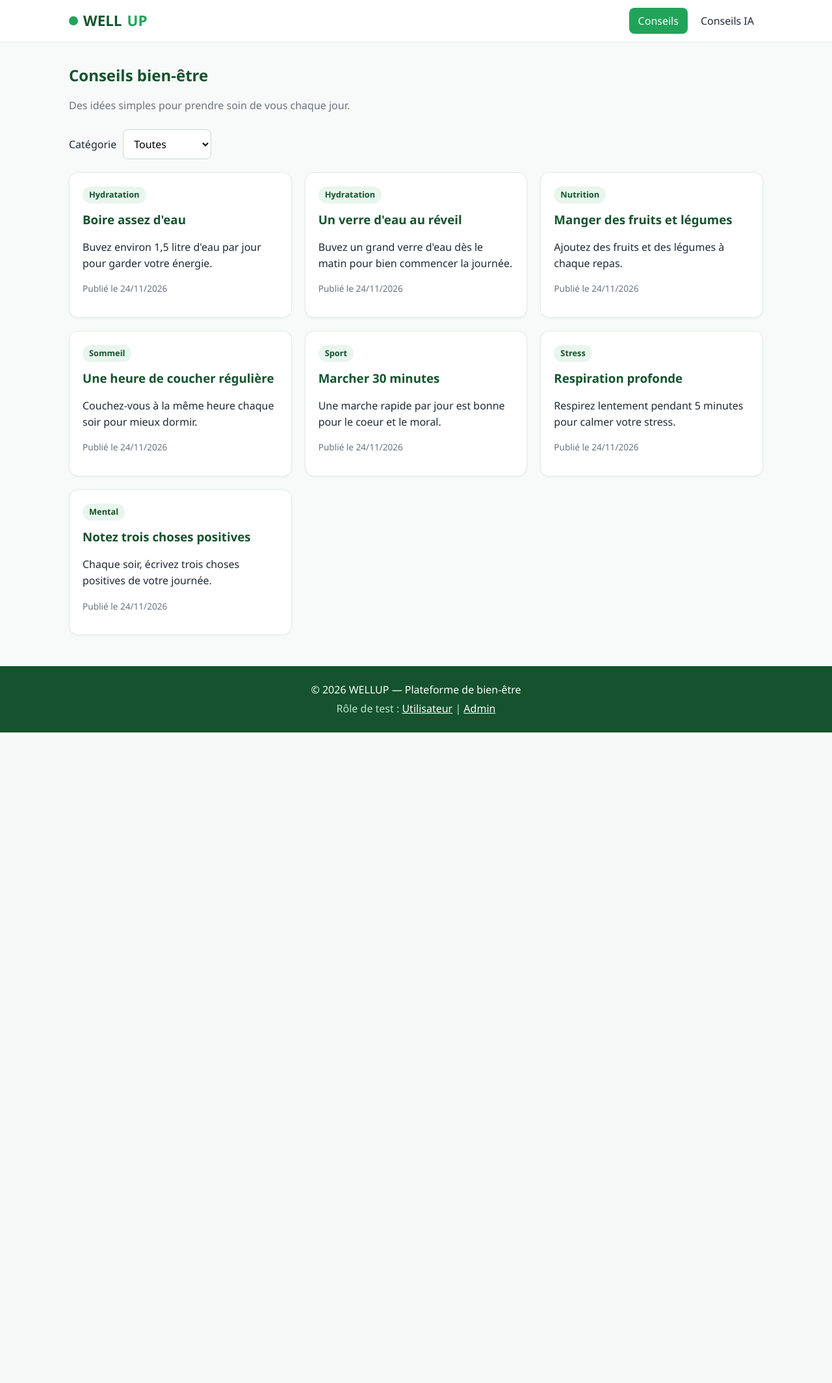
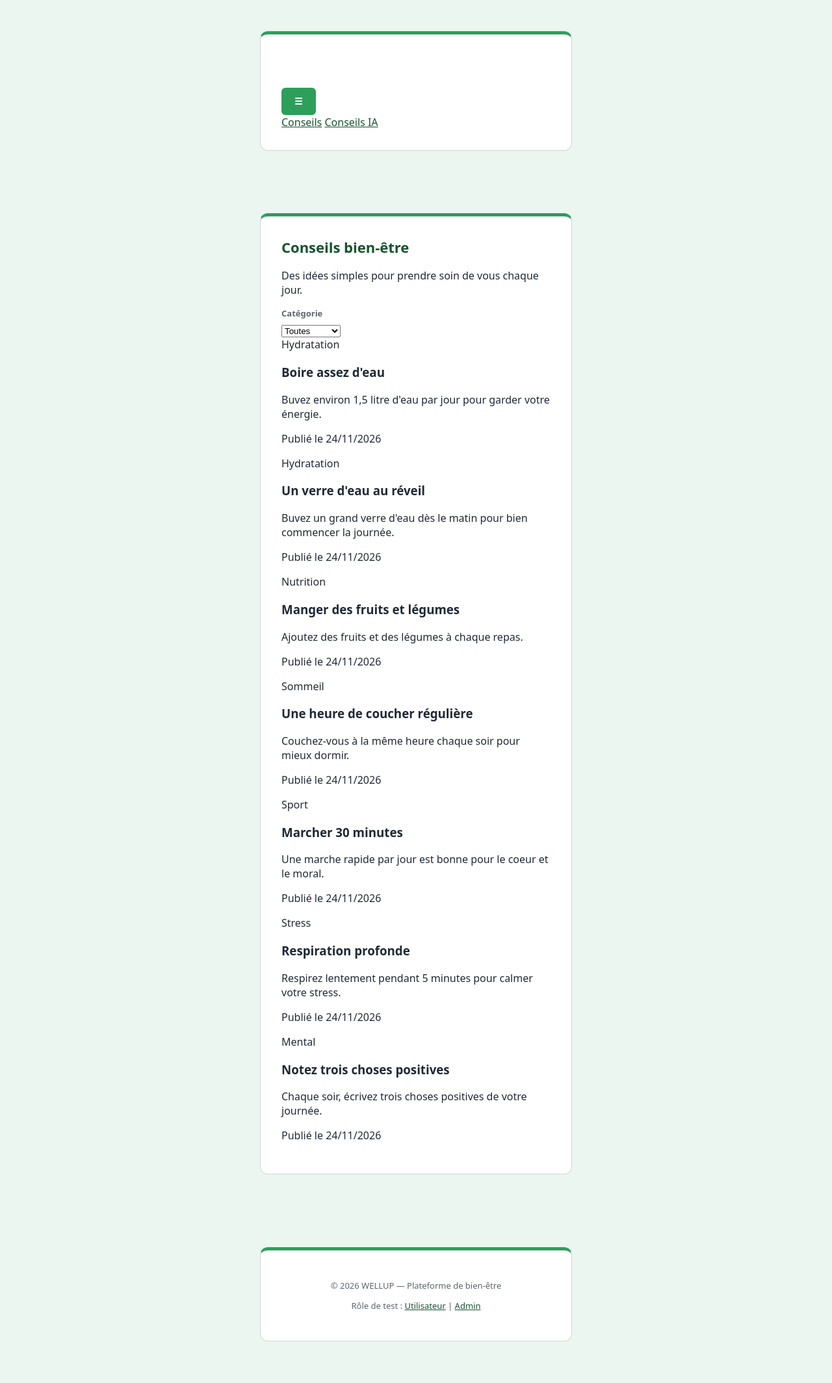
Before and after one commit to aichatayeb59-glitch/Esprit-PIDEV-2A12-2026-WELLUP, a PHP site: page / in a window 1280 px wide. Shown: the whole page at 65% size. Before the commit the page ends 1127 px from the top, so only its background shows below. Run offline with PHP 8.4, Linux system fonts and the light colour scheme; data comes from the database, SQL or seed files in the repository.

Commit message:
feat(users): layout frontoffice, CSS et JS de base

```diff
--- a/assets/css/wellup.css
+++ b/assets/css/wellup.css
@@ -1,119 +1,80 @@
-/* WELLUP — deux tons de vert uniquement (foncé + principal), fond clair */
-:root{
-  --green-dark:#14532d;
-  --green:#22a35a;
-  --bg:#f7faf8;
-  --card:#ffffff;
-  --text:#1f2937;
-  --muted:#6b7280;
-  --line:#e3ece6;
-  --danger:#b42318;
+/* WELLUP - frontoffice */
+:root {
+    --vert-fonce: #14532d;
+    --vert: #2e9e5b;
+    --fond: #eaf6ef;
+    --gris: #5b6670;
+    --rouge: #b42318;
+    --bord: #d1d9d4;
 }
-*{box-sizing:border-box}
-body{margin:0;font-family:"Segoe UI",system-ui,sans-serif;background:var(--bg);color:var(--text);line-height:1.55}
-a{color:var(--green-dark)}
-.container{max-width:1100px;margin:0 auto;padding:0 16px}
-.muted{color:var(--muted)} .small{font-size:.85rem}
+* { box-sizing: border-box; }
+body { margin: 0; min-height: 100vh; display: flex; flex-direction: column;
+       font-family: system-ui, Arial, sans-serif; background: var(--fond); color: #1f2937; }
+a { color: var(--vert-fonce); }
 
-/* Preloader */
-#preloader{position:fixed;inset:0;background:#fff;display:flex;align-items:center;justify-content:center;z-index:999;transition:opacity .3s}
-#preloader.hide{opacity:0;pointer-events:none}
-.spinner{width:42px;height:42px;border:4px solid var(--line);border-top-color:var(--green);border-radius:50%;animation:spin 1s linear infinite}
-@keyframes spin{to{transform:rotate(360deg)}}
+/* Navigation */
+.topnav { display: flex; flex-wrap: wrap; align-items: center; justify-content: space-between;
+          gap: 12px; padding: 12px 24px; background: var(--vert-fonce); }
+.brand { display: flex; align-items: center; gap: 8px; color: #fff; text-decoration: none;
+         font-weight: 800; font-size: 1.3rem; }
+.brand b { color: #6fd39b; }
+.brand-img { height: 36px; }
+.links a { padding: 8px 12px; color: #fff; text-decoration: none; font-size: 14px; }
+.links a.btn-primary { background: var(--vert); border-radius: 20px; }
 
-/* Brand */
-.brand{font-weight:800;font-size:1.4rem;color:var(--green-dark);text-decoration:none;display:inline-flex;align-items:center;gap:8px}
-.brand span{color:var(--green)}
-.brand-dot{width:14px;height:14px;border-radius:50%;background:var(--green);display:inline-block}
+/* Cartes */
+.container { width: calc(100% - 2rem); max-width: 480px; margin: 48px auto; padding: 32px;
+             background: #fff; border: 1px solid var(--bord); border-top: 5px solid var(--vert);
+             border-radius: 12px; }
+.container.wide { max-width: 800px; }
+h1 { margin-top: 0; font-size: 22px; color: var(--vert-fonce); }
 
-/* Navbar front */
-.navbar{background:#fff;border-bottom:1px solid var(--line);position:sticky;top:0;z-index:50}
-.navbar-inner{display:flex;align-items:center;justify-content:space-between;min-height:64px}
-.nav-links{display:flex;gap:6px}
-.nav-links a{padding:8px 14px;border-radius:8px;text-decoration:none;color:var(--text)}
-.nav-links a:hover{background:var(--bg)}
-.nav-links a.active{background:var(--green);color:#fff}
-.nav-links .nav-admin{border:1px solid var(--green-dark);color:var(--green-dark)}
-.nav-toggle{display:none;background:none;border:0;font-size:1.6rem;color:var(--green-dark)}
+/* Formulaires */
+label { display: block; margin: 14px 0 6px; font-size: 13px; font-weight: 600; color: var(--gris); }
+input[type=text], input[type=email], input[type=password] {
+    width: 100%; padding: 10px 12px; border: 1px solid var(--bord); border-radius: 6px; font-size: 15px; }
+input:focus { outline: 2px solid var(--vert); }
+.pw { display: flex; align-items: center; gap: 8px; }
+.hint { margin: 4px 0 0; font-size: 12px; color: var(--gris); }
 
-.page{padding:32px 16px 48px;min-height:70vh}
-.page-head{margin-bottom:24px}
-.page-head h1{margin:0 0 4px;color:var(--green-dark)}
-.head-row{display:flex;justify-content:space-between;align-items:center;gap:16px;flex-wrap:wrap}
+/* Boutons */
+button, .btn { display: inline-block; margin-top: 22px; padding: 11px 18px; background: var(--vert);
+               color: #fff; border: 2px solid var(--vert); border-radius: 6px; font-size: 14px;
+               font-weight: 600; cursor: pointer; text-decoration: none; }
+button:hover, .btn:hover { background: var(--vert-fonce); border-color: var(--vert-fonce); }
+form button[type=submit] { width: 100%; }
+.btn-outline { background: #fff; color: var(--vert-fonce); border-color: var(--vert); }
+.btn-outline:hover { background: var(--fond); color: var(--vert-fonce); }
+.pw-toggle { margin: 0; padding: 6px; background: none; border: 0; color: var(--vert-fonce); font-weight: 400; }
+.pw-toggle:hover { background: none; }
+.actions { display: flex; flex-wrap: wrap; gap: 12px; }
+.actions .btn { margin-top: 18px; }
 
-/* Buttons */
-.btn{display:inline-block;padding:10px 18px;border-radius:8px;border:1px solid transparent;font-size:.95rem;cursor:pointer;text-decoration:none;font-family:inherit}
-.btn-sm{padding:6px 12px;font-size:.85rem}
-.btn-primary{background:var(--green);color:#fff}
-.btn-primary:hover{background:var(--green-dark)}
-.btn-outline{background:#fff;border-color:var(--green-dark);color:var(--green-dark)}
-.btn-outline:hover{background:var(--bg)}
-.btn-danger{background:#fff;border-color:var(--danger);color:var(--danger)}
-.btn-danger:hover{background:var(--danger);color:#fff}
+/* Messages et badges */
+.alert { margin-bottom: 14px; padding: 10px 14px; border-radius: 6px; font-size: 13px; }
+.alert-error { background: #fee4e2; color: var(--rouge); }
+.alert-success { background: #dcfce7; color: var(--vert-fonce); }
+.badge { display: inline-block; padding: 3px 10px; border-radius: 12px; font-size: 12px; font-weight: 600; }
+.badge-admin { background: #fee4e2; color: var(--rouge); }
+.badge-user { background: #dcfce7; color: var(--vert-fonce); }
 
-/* Cards */
-.grid{display:grid;grid-template-columns:repeat(auto-fill,minmax(280px,1fr));gap:20px}
-.card{background:var(--card);border:1px solid var(--line);border-radius:14px;padding:20px;box-shadow:0 1px 3px rgba(20,83,45,.06)}
-.card h3{margin:10px 0 8px;color:var(--green-dark)}
-.tag{display:inline-block;background:#e8f6ee;color:var(--green-dark);padding:3px 10px;border-radius:99px;font-size:.8rem;font-weight:600}
-.empty{text-align:center;background:var(--card);border:1px dashed var(--green);border-radius:14px;padding:40px 16px}
-.notice{background:#e8f6ee;border-left:4px solid var(--green);padding:12px 16px;border-radius:8px;margin-bottom:20px}
-.result-box{background:var(--card);border:1px solid var(--line);border-radius:14px;padding:20px;margin-top:20px}
-.result-box h2{margin-top:0;color:var(--green-dark)}
-.panel{background:var(--card);border:1px solid var(--line);border-radius:14px;padding:24px;max-width:720px}
+/* Tableaux et listes */
+table { width: 100%; margin-top: 20px; border-collapse: collapse; }
+th, td { padding: 10px; text-align: left; border-bottom: 1px solid var(--bord); font-size: 14px; word-break: break-word; }
+th { width: 35%; color: var(--gris); }
+.liens { line-height: 2; }
+.switch-link { margin-top: 18px; text-align: center; font-size: 13px; color: var(--gris); }
+.site-footer { margin-top: auto; padding: 16px; text-align: center; font-size: 13px; color: var(--gris); }
 
-/* Forms */
-.filter{display:flex;gap:10px;align-items:center;flex-wrap:wrap;margin-bottom:20px}
-.field{margin-bottom:18px;display:flex;flex-direction:column;gap:6px}
-.field label{font-weight:600;color:var(--green-dark)}
-input[type=text],select,textarea{padding:10px 12px;border:1px solid #cfd9d2;border-radius:8px;font:inherit;background:#fff}
-input:focus,select:focus,textarea:focus{outline:2px solid var(--green);border-color:var(--green)}
-.has-error input,.has-error select,.has-error textarea{border-color:var(--danger)}
-.error{color:var(--danger)}
-.form-actions{display:flex;gap:10px}
+@media (max-width: 480px) { .container { margin: 24px auto; padding: 20px; } }
 
-/* Alerts */
-.alert{padding:12px 16px;border-radius:8px;margin-bottom:20px}
-.alert-success{background:#e8f6ee;border:1px solid var(--green);color:var(--green-dark)}
-.alert-error{background:#fdecea;border:1px solid var(--danger);color:var(--danger)}
+/* Validation côté client */
+.field-error { margin: 4px 0 0; font-size: 12px; color: var(--rouge); }
+input.input-invalid { border-color: var(--rouge); }
 
-/* Table */
-.table-wrap{overflow-x:auto;background:var(--card);border:1px solid var(--line);border-radius:14px}
-.table{width:100%;border-collapse:collapse}
-.table th{background:var(--green-dark);color:#fff;text-align:left;padding:12px 14px}
-.table td{padding:12px 14px;border-top:1px solid var(--line);vertical-align:middle}
-.table tr:hover td{background:var(--bg)}
-.actions{display:flex;gap:8px;white-space:nowrap}
-form.inline{display:inline}
-
-/* Footer */
-.site-footer{background:var(--green-dark);color:#fff;text-align:center;padding:20px 16px}
-.site-footer p{margin:4px 0}.site-footer a{color:#fff}.site-footer .muted{color:#bfe5cd}
-.admin-footer{padding:16px 24px;border-top:1px solid var(--line)}
-
-/* Back office */
-body.back{display:flex}
-.sidebar{width:250px;min-height:100vh;background:#fff;border-right:1px solid var(--line);padding:20px 14px;position:fixed;top:0;left:0;bottom:0;overflow-y:auto;z-index:60;transition:transform .25s}
-.sidebar nav a{display:block;padding:9px 12px;border-radius:8px;text-decoration:none;color:var(--text);margin-bottom:3px}
-.sidebar nav a:hover{background:var(--bg)}
-.sidebar nav a.active{background:var(--green);color:#fff}
-.sidebar-title{font-size:.75rem;text-transform:uppercase;letter-spacing:.06em;color:var(--muted);margin:20px 8px 6px}
-.main-wrapper{margin-left:250px;flex:1;min-width:0;min-height:100vh;display:flex;flex-direction:column}
-.admin-content{padding:24px;flex:1}
-.topbar{display:flex;justify-content:space-between;align-items:center;padding:12px 24px;background:#fff;border-bottom:1px solid var(--line)}
-.topbar-right{display:flex;gap:12px;align-items:center}
-.badge{background:var(--green-dark);color:#fff;padding:4px 12px;border-radius:99px;font-size:.8rem}
-.overlay{display:none}
-body.sidebar-collapsed .sidebar{transform:translateX(-100%)}
-body.sidebar-collapsed .main-wrapper{margin-left:0}
-
-@media(max-width:900px){
-  .nav-toggle{display:block}
-  .nav-links{display:none;position:absolute;top:64px;left:0;right:0;background:#fff;flex-direction:column;padding:10px 16px;border-bottom:1px solid var(--line)}
-  .nav-links.open{display:flex}
-  .sidebar{transform:translateX(-100%)}
-  .main-wrapper{margin-left:0}
-  body.sidebar-open .sidebar{transform:none}
-  body.sidebar-open .overlay{display:block;position:fixed;inset:0;background:rgba(0,0,0,.35);z-index:55}
-  body.sidebar-collapsed .sidebar{transform:translateX(-100%)}
-}
+/* Bouton de déconnexion (formulaire POST) */
+.logout-form { display: inline; margin: 0; }
+.links .logout-form button { width: auto; margin: 0; padding: 8px 14px; background: var(--vert);
+                             border: 0; border-radius: 20px; font-size: 14px; font-weight: 400; }
+.links .logout-form button:hover { background: #38b36a; }
+.actions form button { width: auto; }
```
Also changed, not shown: app/Views/utilisateurs/layout.php (added, +46 -0 lines), assets/js/main.js (deleted, +0 -38 lines), assets/images/logo.png (added).
